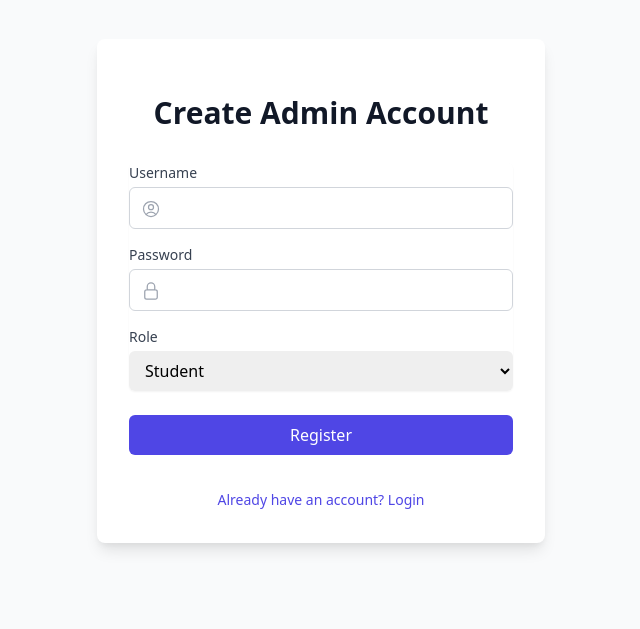
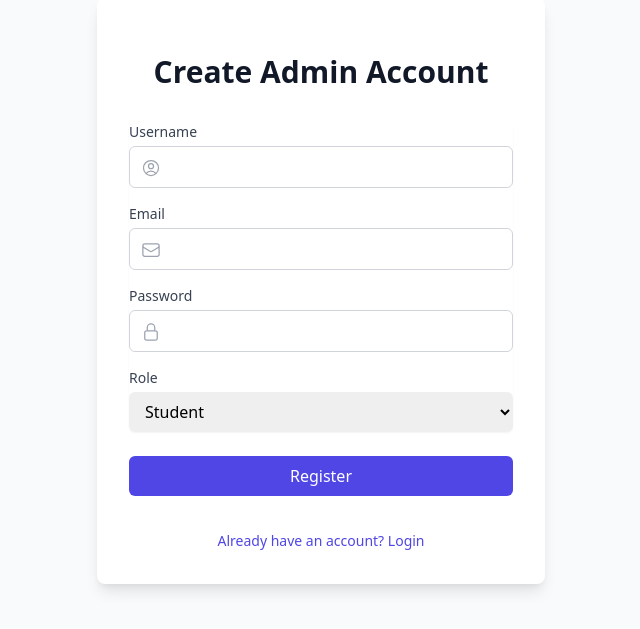
Before and after one commit to RitikKumardevloper/CollegePortal, a React (Vite) app: page /signup in a window 1280 px wide. Shown: the part 109-738 px from the top of the page, without its empty margins (319-959 px from the left). Built offline with nearby package versions, Linux system fonts and the light colour scheme.

Commit message:
Added new changes from Ritik

```diff
--- a/src/components/LoginSignup/SingUp.jsx
+++ b/src/components/LoginSignup/SingUp.jsx
@@ -1,5 +1,9 @@
 import React, { useState } from "react";
-import { EnvelopeIcon, LockClosedIcon, UserCircleIcon } from "@heroicons/react/24/outline";
+import {
+  EnvelopeIcon,
+  LockClosedIcon,
+  UserCircleIcon,
+} from "@heroicons/react/24/outline";
 import { Link, useNavigate } from "react-router-dom";
 
 const Signup = () => {
@@ -55,7 +59,12 @@ const Signup = () => {
           <div className="rounded-md shadow-sm space-y-4">
             {/* Username */}
             <div>
-              <label htmlFor="username" className="block text-sm font-medium text-gray-700">Username</label>
+              <label
+                htmlFor="username"
+                className="block text-sm font-medium text-gray-700"
+              >
+                Username
+              </label>
               <div className="mt-1 relative">
                 <UserCircleIcon className="h-5 w-5 text-gray-400 absolute top-3 left-3" />
                 <input
@@ -69,10 +78,36 @@ const Signup = () => {
                 />
               </div>
             </div>
+            {/* email */}
+            <div>
+              <label
+                htmlFor="email"
+                className="block text-sm font-medium text-gray-700"
+              >
+                Email
+              </label>
+              <div className="mt-1 relative">
+                <EnvelopeIcon className="h-5 w-5 text-gray-400 absolute top-3 left-3" />
+                <input
+                  id="email"
+                  name="email"
+                  type="email"
+                  required
+                  value={formData.email}
+                  onChange={handleChange}
+                  className="appearance-none block w-full pl-10 pr-3 py-2 border border-gray-300 rounded-md"
+                />
+              </div>
+            </div>
 
             {/* Password */}
             <div>
-              <label htmlFor="password" className="block text-sm font-medium text-gray-700">Password</label>
+              <label
+                htmlFor="password"
+                className="block text-sm font-medium text-gray-700"
+              >
+                Password
+              </label>
               <div className="mt-1 relative">
                 <LockClosedIcon className="h-5 w-5 text-gray-400 absolute top-3 left-3" />
                 <input
@@ -89,7 +124,12 @@ const Signup = () => {
 
             {/* Role */}
             <div>
-              <label htmlFor="role" className="block text-sm font-medium text-gray-700">Role</label>
+              <label
+                htmlFor="role"
+                className="block text-sm font-medium text-gray-700"
+              >
+                Role
+              </label>
               <select
                 id="role"
                 name="role"
@@ -114,7 +154,10 @@ const Signup = () => {
         </form>
 
         <div className="text-center">
-          <Link to="/login" className="text-sm text-indigo-600 hover:text-indigo-500">
+          <Link
+            to="/login"
+            className="text-sm text-indigo-600 hover:text-indigo-500"
+          >
             Already have an account? Login
           </Link>
         </div>
```
